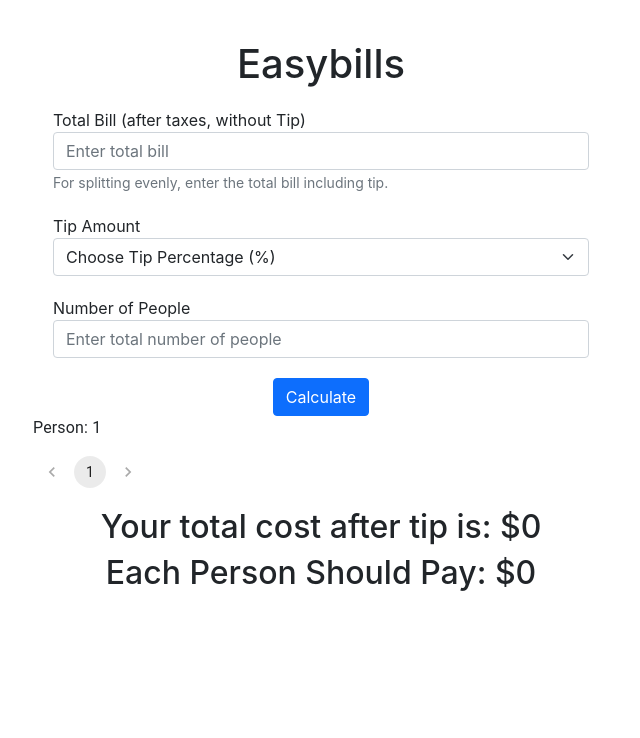
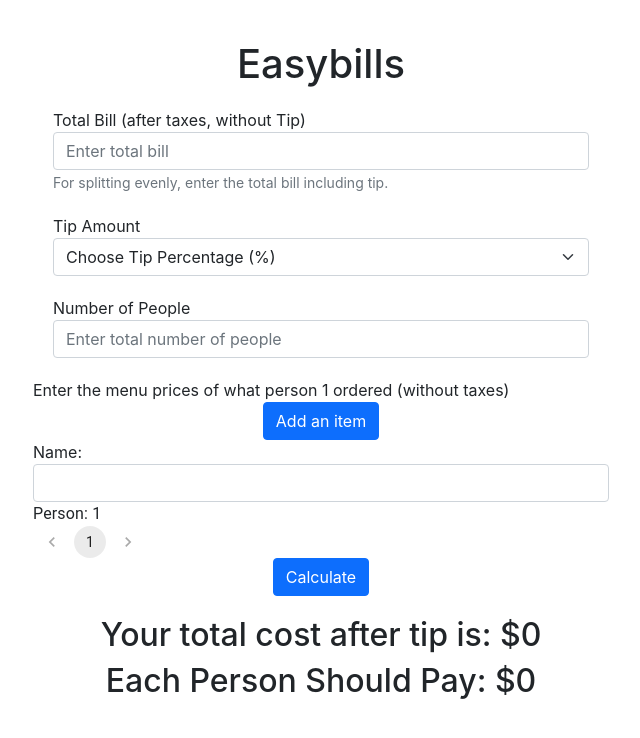
Before and after one commit to 397-f21/easybills, a React (Create React App) app: page / in a window 1280 px wide. Shown: the top 738 px of the page, without its empty margins (319-959 px from the left). Built offline with nearby package versions, Linux system fonts and the light colour scheme.

Commit message:
able to add indivi price, need to finish onChange logic

```diff
--- a/src/App.js
+++ b/src/App.js
@@ -4,16 +4,14 @@ import Typography from '@mui/material/Typography';
 import Pagination from '@mui/material/Pagination';
 import Stack from '@mui/material/Stack';
 
+// const total_amount = 100;
+// const people_amount = 3;
+// const dish1 = 25;
+// const dish2 = 50;
+// const dish3 = 25;
 
-
-const total_amount = 100;
-const people_amount = 3;
-const dish1 = 25;
-const dish2 = 50;
-const dish3 = 25;
-
-const tip = total_amount * 0.20;
-const user1 = dish1 / total_amount * tip + dish1;
+// const tip = total_amount * 0.20;
+// const user1 = dish1 / total_amount * tip + dish1;
 
 // your share = (total+tip) / menu total * what you ordered
 let result = "Test result";
@@ -29,6 +27,17 @@ function App() {
   const handleChange = (event, value) => {
     setPage(value);
   };
+
+  const [inputList, setInputList] = useState([]);
+  const onAddBtnClick = event => {
+    setInputList(inputList.concat(<AddRow key={inputList.length} />));
+  };
+
+  const AddRow = () => {
+    return (
+      <input type="text" class="form-control" id="individual" onChange={(e) => changeTotalBill(e)} />
+    )
+  }
 
   const changeTotalBill = (e) => {
     setTotalBill(e.target.value);
@@ -76,13 +85,23 @@ function App() {
           <label for="numPeople">Number of People</label>
           <input type="text" class="form-control" id="numPeople" placeholder="Enter total number of people" onChange={(e) => changeNumPeople(e)}></input>
         </div>
+
+        <Stack spacing={2}>
+          <div className=" form-group">
+          <label for="individual">Enter the menu prices of what person {page} ordered (without taxes)</label>
+          <div className="center">
+            <button className="btn btn-primary" onClick={onAddBtnClick}>Add an item</button>
+          {inputList}
+          </div>
+          <label for="individual">Name:</label>
+          <input type="text" class="form-control" id="individual" onChange={(e) => changeTotalBill(e)}></input>
+          <Typography>Person: {page}</Typography>
+          <Pagination count={numPeople} page={page} onChange={handleChange} />
+          </div>
+        </Stack>
         <div className="center">
           <button className="btn btn-primary" onClick={calculateTotal}>Calculate</button>
         </div>
-        <Stack spacing={2}>
-          <Typography>Person: {page}</Typography>
-          <Pagination count={numPeople} page={page} onChange={handleChange} />
-        </Stack>
         <div className="form-group center">
           <h2>Your total cost after tip is: {`$${totalwtip}`}</h2>
           <h2>Each Person Should Pay: {`$${evenResult}`}</h2>
```
